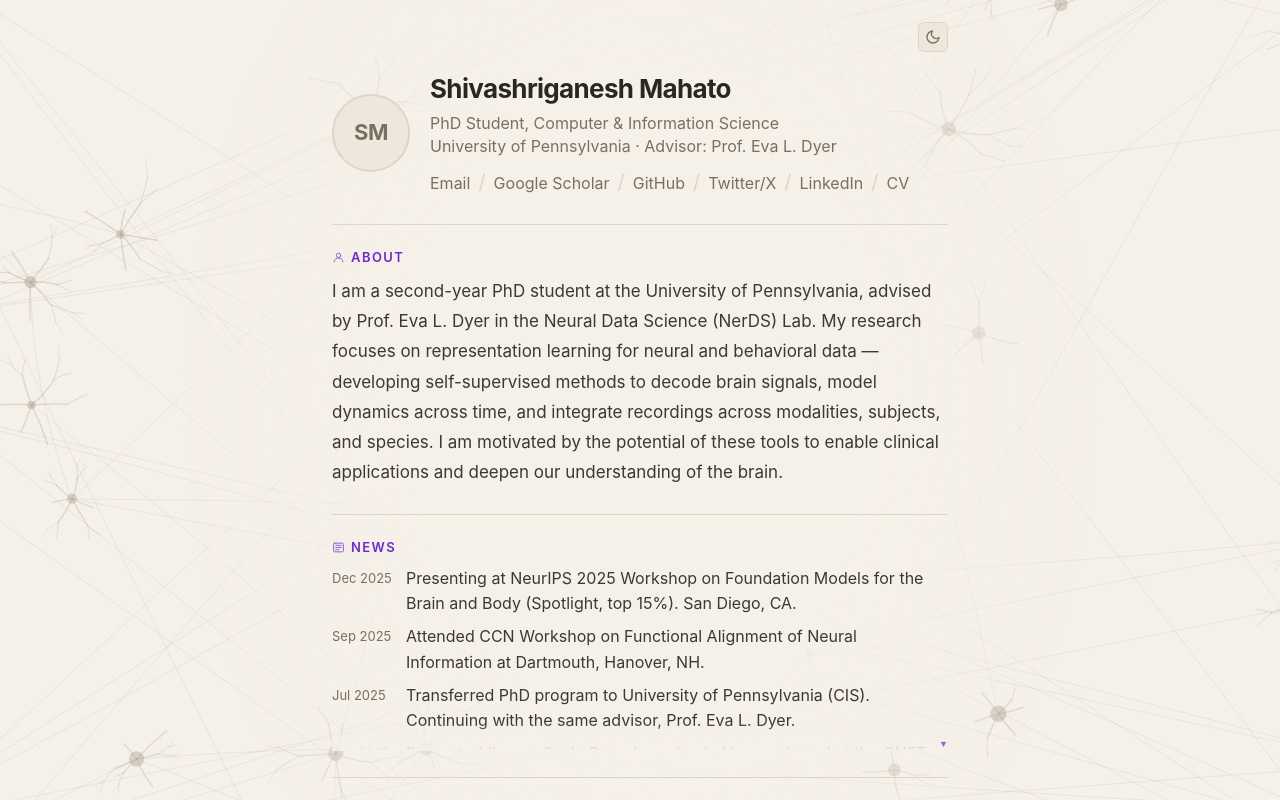
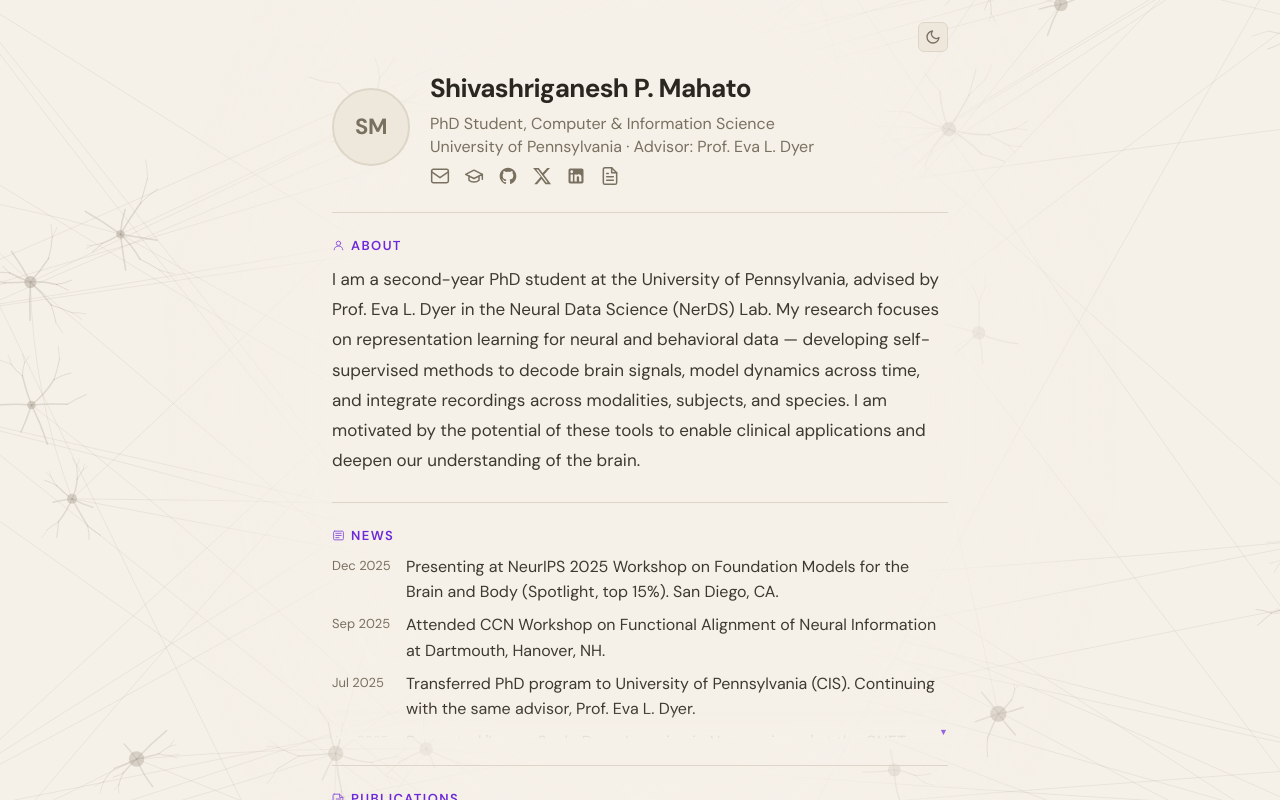
Before and after one commit to ShivashriganeshMahato/portfolio, a React (Vite) app: page / in a window 1280 px wide. Shown: the top 800 px of the page. Built offline with nearby package versions, Linux system fonts and the light colour scheme.

Commit message:
edits, font

```diff
--- a/index.html
+++ b/index.html
@@ -3,6 +3,9 @@
   <head>
     <meta charset="UTF-8" />
     <link rel="icon" type="image/svg+xml" href="/favicon.svg" />
+    <link rel="preconnect" href="https://fonts.googleapis.com" />
+    <link rel="preconnect" href="https://fonts.gstatic.com" crossorigin />
+    <link href="https://fonts.googleapis.com/css2?family=DM+Sans:wght@400;500;600;700&display=swap" rel="stylesheet" />
     <meta name="viewport" content="width=device-width, initial-scale=1.0" />
     <title>portfolia</title>
   </head>
--- a/src/App.jsx
+++ b/src/App.jsx
@@ -132,7 +132,7 @@ function Portfolio() {
         <NeuronCanvas lightOpacity={0.52} darkOpacity={0.72} />
         <div style={{
           position: "absolute", inset: 0, pointerEvents: "none",
-          background: "radial-gradient(ellipse 46% 100% at 50% 50%, var(--bg) 40%, transparent 78%)",
+          background: "radial-gradient(ellipse 46% 100% at 50% 50%, var(--bg) 48%, transparent 82%)",
         }} />
       </div>
 
@@ -229,9 +229,39 @@ function Portfolio() {
           </div>
         </Row>
 
-        <div style={{ marginTop: "48px", paddingTop: "20px", borderTop: "1px solid var(--border)" }}>
-          <p style={{ fontSize: "14px", color: "var(--muted)" }}>
-            {profile.name} · {profile.location} · {profile.email}
+        <div style={{ marginTop: "48px", display: "flex", flexDirection: "column", alignItems: "center", gap: "28px" }}>
+          <a
+            href={profile.links.cv}
+            download
+            style={{
+              display: "inline-flex", alignItems: "center", gap: "8px",
+              padding: "10px 22px",
+              border: "1px solid var(--border)",
+              borderRadius: "6px",
+              fontSize: "15px", fontWeight: 500,
+              color: "var(--muted)",
+              background: "var(--bg2)",
+              textDecoration: "none",
+              transition: "color 0.15s, border-color 0.15s",
+            }}
+            onMouseEnter={(e) => {
+              e.currentTarget.style.color = "var(--accent)";
+              e.currentTarget.style.borderColor = "var(--accent)";
+            }}
+            onMouseLeave={(e) => {
+              e.currentTarget.style.color = "var(--muted)";
+              e.currentTarget.style.borderColor = "var(--border)";
+            }}
+          >
+            <svg width="15" height="15" viewBox="0 0 24 24" fill="none" stroke="currentColor" strokeWidth="2" strokeLinecap="round" strokeLinejoin="round">
+              <path d="M21 15v4a2 2 0 0 1-2 2H5a2 2 0 0 1-2-2v-4"/>
+              <polyline points="7 10 12 15 17 10"/>
+              <line x1="12" y1="15" x2="12" y2="3"/>
+            </svg>
+            Download CV
+          </a>
+          <p style={{ fontSize: "13px", color: "var(--muted)" }}>
+            © {profile.name}
           </p>
         </div>
       </div>
--- a/src/components/Links.jsx
+++ b/src/components/Links.jsx
@@ -1,34 +1,74 @@
 import { profile } from "../data/content";
 
-// Simple text-style contact links — academic register
-export default function Links({ color = "var(--muted)", accentHover = true }) {
+const S = { width: 20, height: 20, style: { display: "block" } };
+
+const EmailIcon = () => (
+  <svg {...S} viewBox="0 0 24 24" fill="none" stroke="currentColor" strokeWidth="1.8" strokeLinecap="round" strokeLinejoin="round">
+    <rect x="2" y="4" width="20" height="16" rx="2"/>
+    <path d="M2 7l10 7 10-7"/>
+  </svg>
+);
+
+const ScholarIcon = () => (
+  <svg {...S} viewBox="0 0 24 24" fill="none" stroke="currentColor" strokeWidth="1.8" strokeLinecap="round" strokeLinejoin="round">
+    <path d="M22 10v6M2 10l10-5 10 5-10 5z"/>
+    <path d="M6 12v5c3 3 9 3 12 0v-5"/>
+  </svg>
+);
+
+const GitHubIcon = () => (
+  <svg {...S} viewBox="0 0 24 24" fill="currentColor">
+    <path d="M12 2C6.477 2 2 6.477 2 12c0 4.42 2.865 8.17 6.839 9.49.5.092.682-.217.682-.482 0-.237-.008-.866-.013-1.7-2.782.603-3.369-1.34-3.369-1.34-.454-1.156-1.11-1.463-1.11-1.463-.908-.62.069-.608.069-.608 1.003.07 1.531 1.03 1.531 1.03.892 1.529 2.341 1.087 2.91.832.092-.647.35-1.088.636-1.338-2.22-.253-4.555-1.11-4.555-4.943 0-1.091.39-1.984 1.029-2.683-.103-.253-.446-1.27.098-2.647 0 0 .84-.268 2.75 1.026A9.578 9.578 0 0 1 12 6.836c.85.004 1.705.114 2.504.336 1.909-1.294 2.747-1.026 2.747-1.026.546 1.377.202 2.394.1 2.647.64.699 1.028 1.592 1.028 2.683 0 3.842-2.339 4.687-4.566 4.935.359.309.678.919.678 1.852 0 1.336-.012 2.415-.012 2.741 0 .267.18.578.688.48C19.138 20.167 22 16.418 22 12c0-5.523-4.477-10-10-10z"/>
+  </svg>
+);
+
+const TwitterIcon = () => (
+  <svg {...S} viewBox="0 0 24 24" fill="currentColor">
+    <path d="M18.244 2.25h3.308l-7.227 8.26 8.502 11.24H16.17l-4.714-6.231-5.401 6.231H2.746l7.73-8.835L1.254 2.25H8.08l4.713 6.231zm-1.161 17.52h1.833L7.084 4.126H5.117z"/>
+  </svg>
+);
+
+const LinkedInIcon = () => (
+  <svg {...S} viewBox="0 0 24 24" fill="currentColor">
+    <path d="M19 3a2 2 0 0 1 2 2v14a2 2 0 0 1-2 2H5a2 2 0 0 1-2-2V5a2 2 0 0 1 2-2h14zm-.5 15.5v-5.3a3.26 3.26 0 0 0-3.26-3.26c-.85 0-1.84.52-2.32 1.3v-1.11h-2.79v8.37h2.79v-4.93c0-.77.62-1.4 1.39-1.4a1.4 1.4 0 0 1 1.4 1.4v4.93h2.79zM6.88 8.56a1.68 1.68 0 0 0 1.68-1.68c0-.93-.75-1.69-1.68-1.69a1.69 1.69 0 0 0-1.69 1.69c0 .93.76 1.68 1.69 1.68zm1.39 9.94v-8.37H5.5v8.37h2.77z"/>
+  </svg>
+);
+
+const CVIcon = () => (
+  <svg {...S} viewBox="0 0 24 24" fill="none" stroke="currentColor" strokeWidth="1.8" strokeLinecap="round" strokeLinejoin="round">
+    <path d="M14 2H6a2 2 0 0 0-2 2v16a2 2 0 0 0 2 2h12a2 2 0 0 0 2-2V8z"/>
+    <polyline points="14 2 14 8 20 8"/>
+    <line x1="16" y1="13" x2="8" y2="13"/>
+    <line x1="16" y1="17" x2="8" y2="17"/>
+    <polyline points="10 9 9 9 8 9"/>
+  </svg>
+);
+
 const items = [
-    { label: "Email", href: profile.links.email },
-    { label: "Google Scholar", href: profile.links.scholar },
-    { label: "GitHub", href: profile.links.github },
-    { label: "Twitter/X", href: profile.links.twitter },
-    { label: "LinkedIn", href: profile.links.linkedin },
-    { label: "CV", href: profile.links.cv },
+  { label: "Email",          icon: <EmailIcon />,    href: profile.links.email },
+  { label: "Google Scholar", icon: <ScholarIcon />,  href: profile.links.scholar },
+  { label: "GitHub",         icon: <GitHubIcon />,   href: profile.links.github },
+  { label: "Twitter / X",   icon: <TwitterIcon />,  href: profile.links.twitter },
+  { label: "LinkedIn",       icon: <LinkedInIcon />, href: profile.links.linkedin },
+  { label: "CV",             icon: <CVIcon />,       href: profile.links.cv },
 ];
 
+export default function Links({ color = "var(--muted)" }) {
   return (
-    <span style={{ display: "flex", flexWrap: "wrap", gap: "0" }}>
-      {items.map((item, i) => (
-        <span key={item.label}>
+    <span style={{ display: "flex", flexWrap: "wrap", gap: "14px", alignItems: "center" }}>
+      {items.map((item) => (
         <a
+          key={item.label}
           href={item.href}
+          title={item.label}
           target={item.href.startsWith("mailto") ? undefined : "_blank"}
           rel="noopener noreferrer"
-            style={{ color, fontSize: "16px", transition: "color 0.15s" }}
-            onMouseEnter={(e) => { if (accentHover) e.currentTarget.style.color = "var(--accent)"; }}
-            onMouseLeave={(e) => { if (accentHover) e.currentTarget.style.color = color; }}
+          style={{ color, transition: "color 0.15s", lineHeight: 0 }}
+          onMouseEnter={(e) => { e.currentTarget.style.color = "var(--accent)"; }}
+          onMouseLeave={(e) => { e.currentTarget.style.color = color; }}
         >
-            {item.label}
+          {item.icon}
         </a>
-          {i < items.length - 1 && (
-            <span style={{ color: "var(--border)", margin: "0 8px", userSelect: "none" }}>/</span>
-          )}
-        </span>
       ))}
     </span>
   );
--- a/src/data/content.js
+++ b/src/data/content.js
@@ -1,5 +1,5 @@
 export const profile = {
-  name: "Shivashriganesh Mahato",
+  name: "Shivashriganesh P. Mahato",
   shortName: "Shiva Mahato",
   title: "PhD Student, Computer & Information Science",
   institution: "University of Pennsylvania",
--- a/src/index.css
+++ b/src/index.css
@@ -18,7 +18,7 @@
   --c-active:      109,70,200;
   --c-wave:        100,60,190;
 
-  font-family: "Inter", ui-sans-serif, -apple-system, BlinkMacSystemFont, "Segoe UI", sans-serif;
+  font-family: "DM Sans", ui-sans-serif, sans-serif;
   font-size: 20px;
   line-height: 1.6;
   -webkit-font-smoothing: antialiased;
```
Lines whose indentation alone changed are shown as unchanged.
